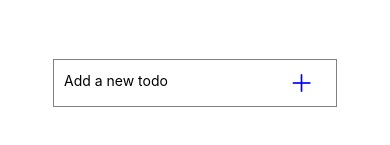
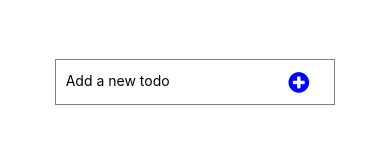
Before and after one commit to ronaldyonggi/doittoday, a React Native app: screen / in a window 390 px wide. Shown: the part 579-724 px from the top of the page. Built offline with nearby package versions, Linux system fonts and the light colour scheme.

Commit message:
switch AntDesign to FontAwesome

```diff
--- a/App.tsx
+++ b/App.tsx
@@ -13,7 +13,7 @@ import {
 import { Todo } from "./types/Todo";
 import TodoItem from "./components/TodoItem";
 import uuid from "react-native-uuid";
-import AntDesign from "@expo/vector-icons/AntDesign";
+import FontAwesome from "@expo/vector-icons/FontAwesome";
 import AsyncStorage from "@react-native-async-storage/async-storage";
 
 export default function App() {
@@ -211,7 +211,7 @@ export default function App() {
             value={newTodoText}
           />
           <TouchableOpacity onPress={addTodo} style={styles.addButton}>
-            <AntDesign name="plus" size={24} color="blue" />
+            <FontAwesome name="plus-circle" size={24} color="blue" />
           </TouchableOpacity>
         </View>
       </View>
```
